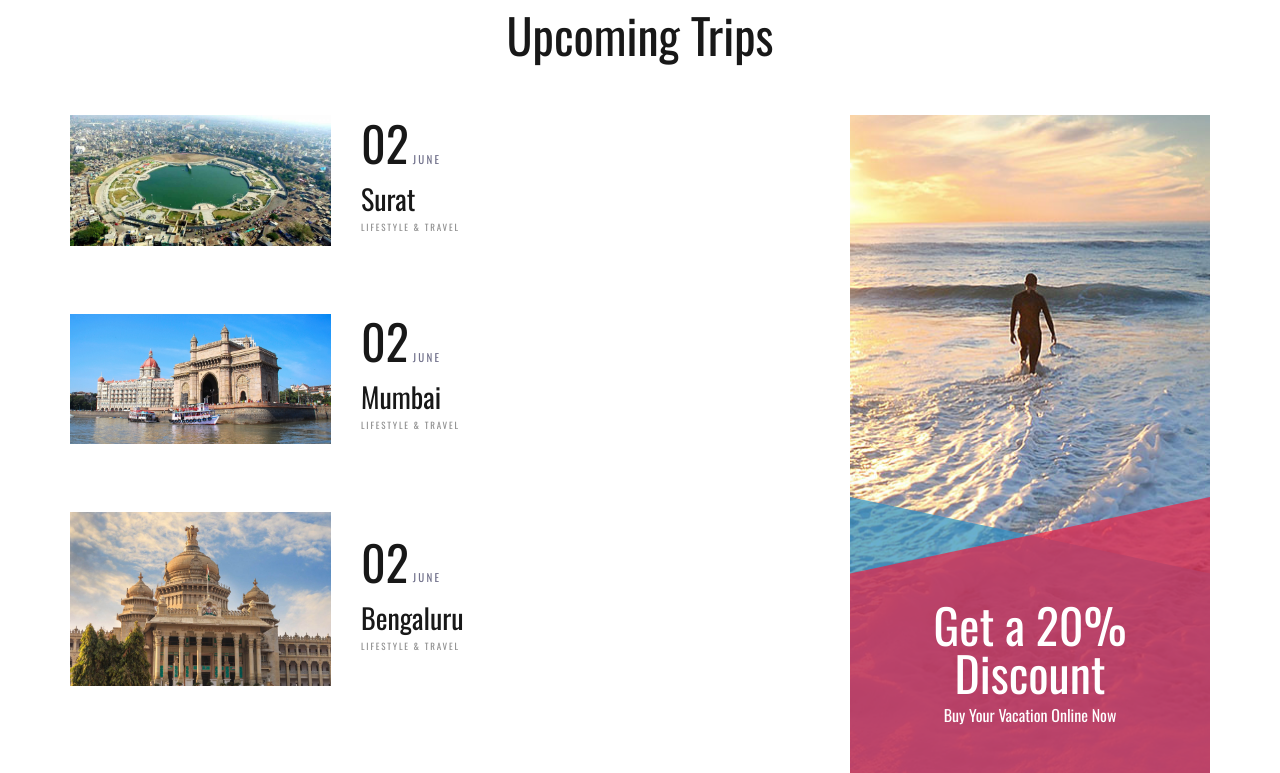
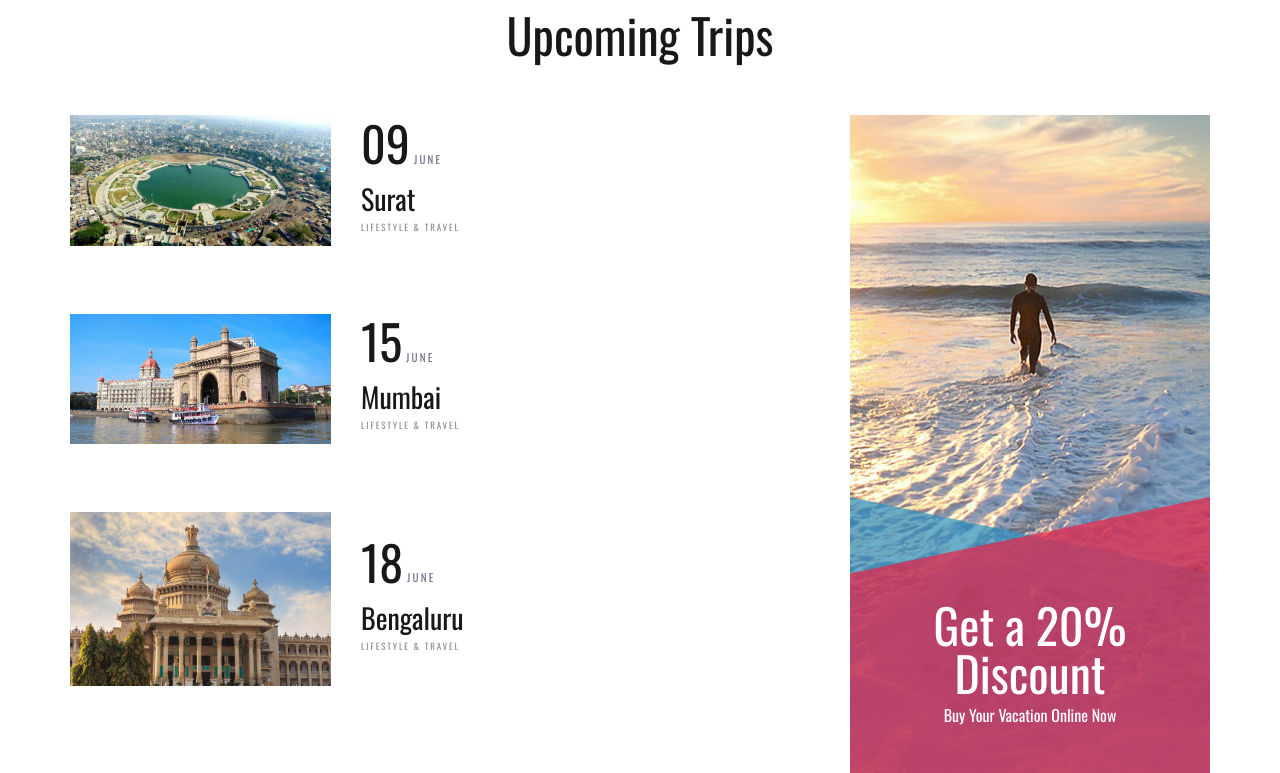
Before and after one commit to avillaq/Sistema-Viajes-Simple, a Django app: page / in a window 1280 px wide. Shown: the part 3200-3973 px from the top of the page. Run offline with Django 5.2, Linux system fonts and the light colour scheme; data comes from the database, SQL or seed files in the repository; some libraries are stand-ins or nearby versions.

Commit message:
Modificamos el template index para que muestre el dia y mes en el que se hara el viaje

```diff
--- a/templates/index.html
+++ b/templates/index.html
@@ -423,8 +423,8 @@
 								<div class="news_post_image"><img src="{{proximo.imagenCiudad.url}}" alt=""></div>
 								<div class="news_post_content" style="align-self: center;">
 									<div class="news_post_date d-flex flex-row align-items-end justify-content-start">
-										<div>02</div>
-										<div>june</div>
+										<div>{{ proximo.fechaTour|date:"d" }}</div>
+                						<div>{{ proximo.fechaTour|date:"F" }}</div>
 									</div>
 									<div class="news_post_title"><a href="#">{{ proximo.nombreCiudad }}</a></div>
 									<div class="news_post_category">
```
